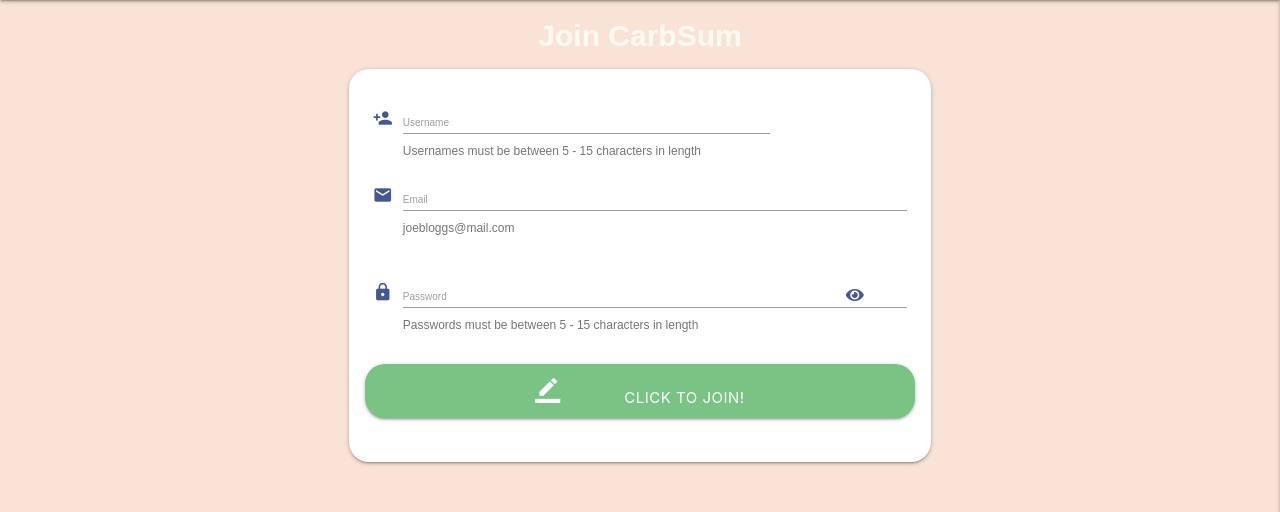
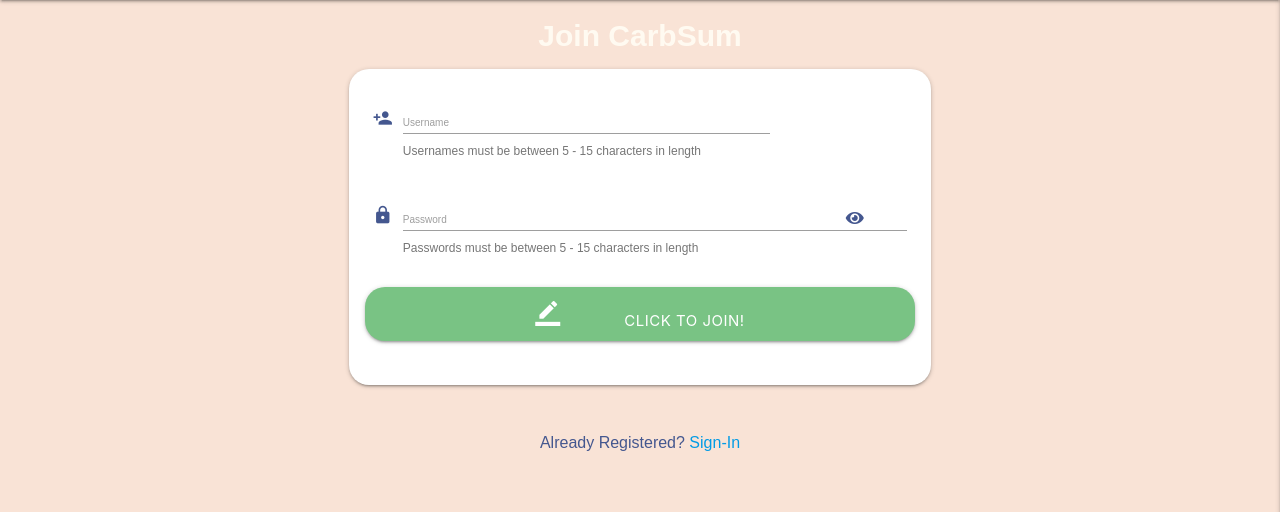
Before and after one commit to KelvenH/CarbSum, a Flask app: page /join in a window 1280 px wide. Shown: the part 88-600 px from the top of the page. Run offline with Flask 2, Linux system fonts and the light colour scheme; some libraries are stand-ins or nearby versions; some web fonts are replaced.

Commit message:
removed email from register page as not required

```diff
--- a/templates/join.html
+++ b/templates/join.html
@@ -15,13 +15,7 @@
                     <label for="username">Username</label>
                     <span class="helper-text" data-error="Incorrect Format" data-success="Format Accepted">Usernames must be between 5 - 15 characters in length</span>
                 </div>
-                <!--email-->
-                <div class="input-field col s12">
-                    <i class="material-icons prefix">email</i>
-                    <input id="email" type="email" class="validate" required>
-                    <label for="email">Email</label>
-                    <span class="helper-text" data-error="Incorrect Format" data-success="Format Accepted">joebloggs@mail.com</span>
-                </div>
+
 
             </div>
             <!--password-->
```
